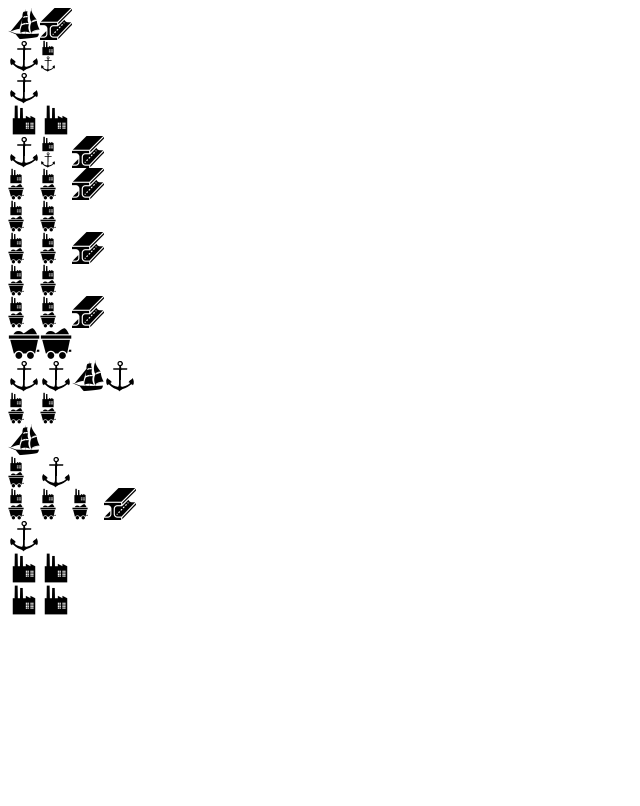
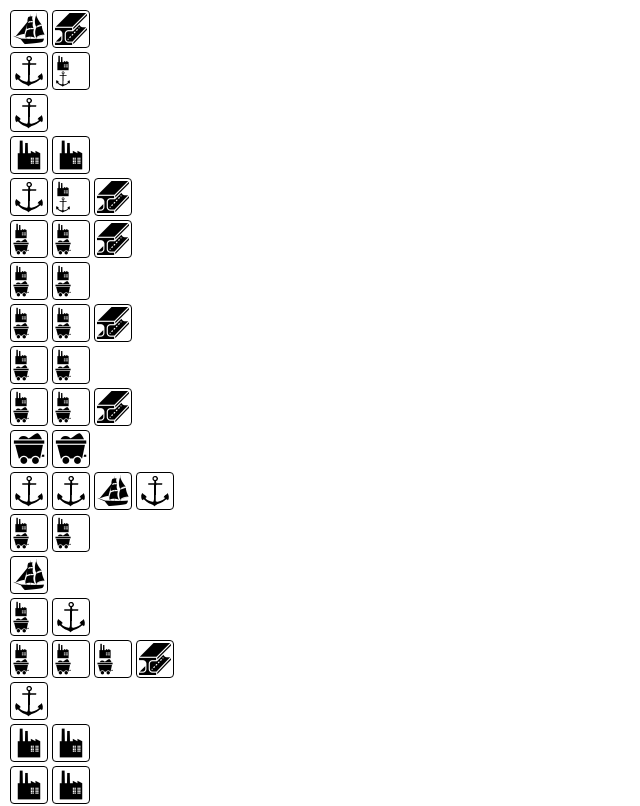
Before and after one commit to Aurusfeles/brass, a Nuxt app: page / in a window 1280 px wide. Shown: the top 806 px of the page, without its empty margins (0-640 px from the left). Built offline with nearby package versions, Linux system fonts and the light colour scheme.

Commit message:
improved style

```diff
--- a/components/construction_place.vue
+++ b/components/construction_place.vue
@@ -38,6 +38,10 @@ export default {
 .place {
   width: 32px;
   height: 32px;
+  border: 1px solid black;
+  border-radius: 4px;
+  margin: 2px 2px;
+  padding: 2px 2px;
 }
 
 .place img {
--- a/components/town_component.vue
+++ b/components/town_component.vue
@@ -25,5 +25,6 @@ export default {
 <style>
 .place_group {
   display: flex;
+  flex-wrap: wrap;
 }
 </style>
```
